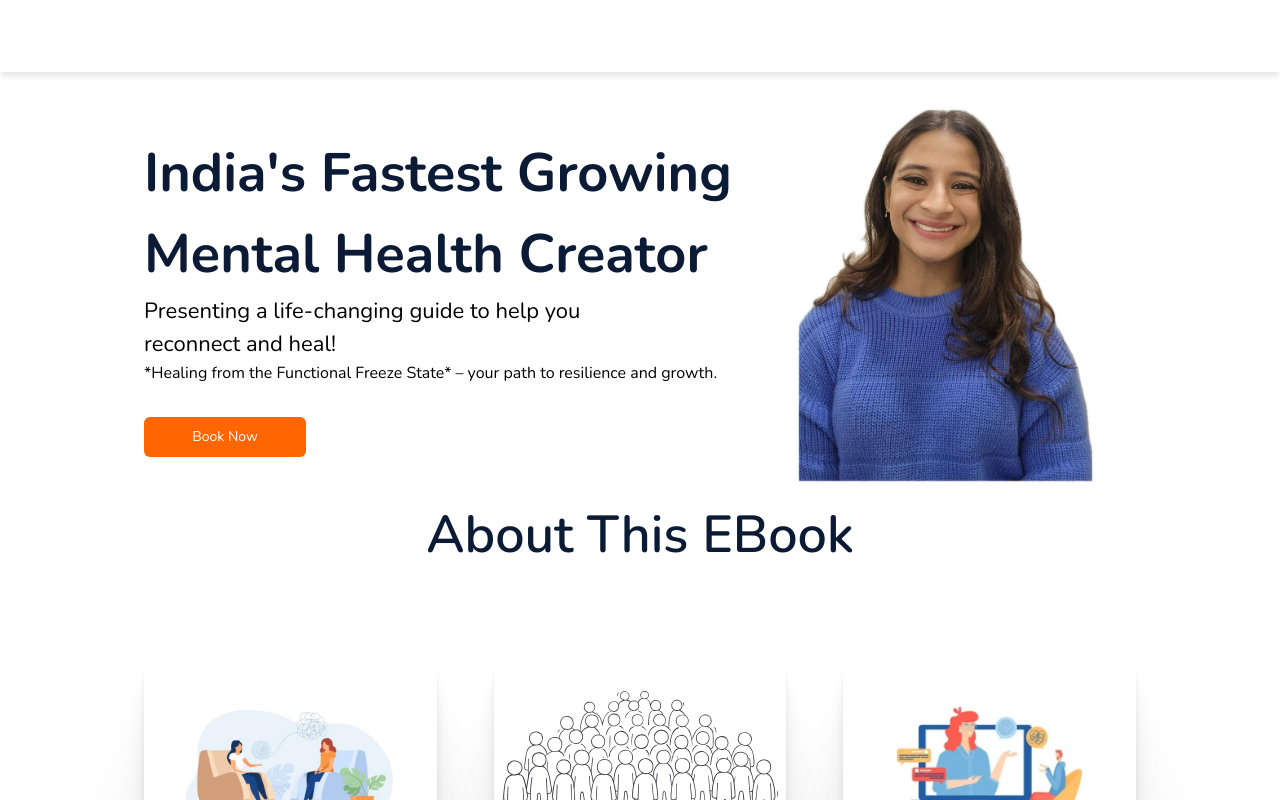
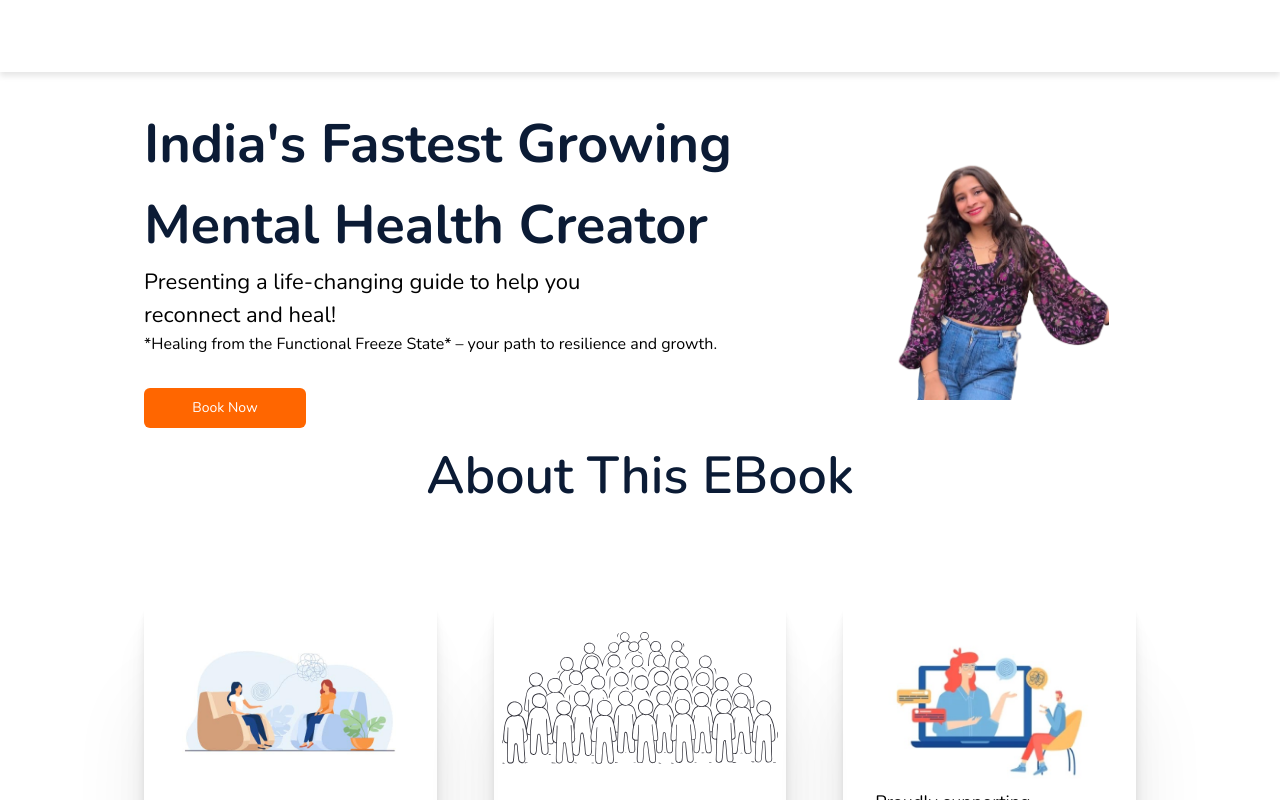
Before and after one commit to amiteshtripathi12/ebookunfazed, a Next.js app: page / in a window 1280 px wide. Shown: the top 800 px of the page. Built offline with nearby package versions, Linux system fonts and the light colour scheme.

Commit message:
change the image

```diff
--- a/src/components/sections/HeroSection.tsx
+++ b/src/components/sections/HeroSection.tsx
@@ -762,7 +762,7 @@ function HeroSection() {
       </div>
       <div className="flex justify-center items-center">
         <img
-          src="/images/main_image.jpg"
+          src="/images/main_image.png"
           alt="guy with phone surrounded by action icons"
           className="w-full max-w-[80%] h-auto max-h-[80%] object-contain"
         />
```
Also changed, not shown: public/images/main_image.png (added).
